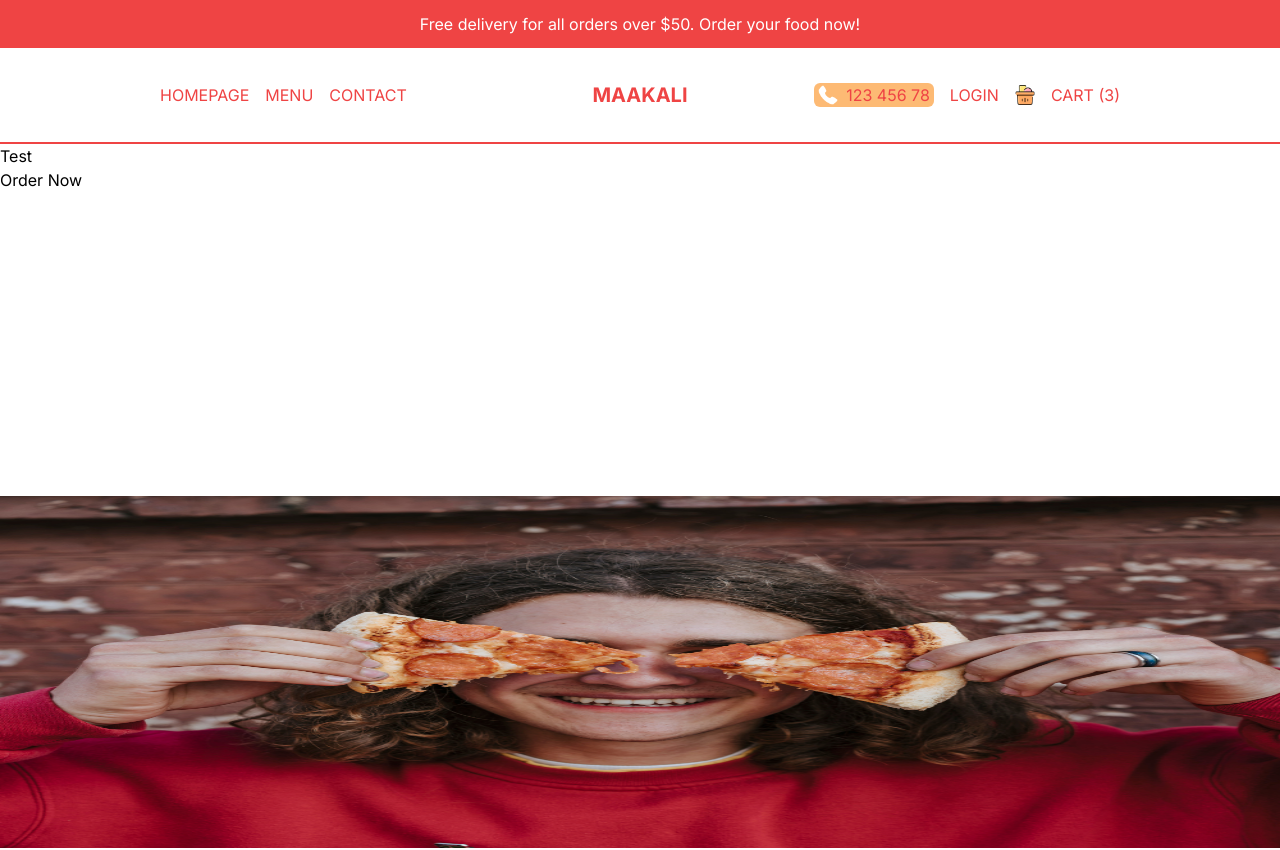
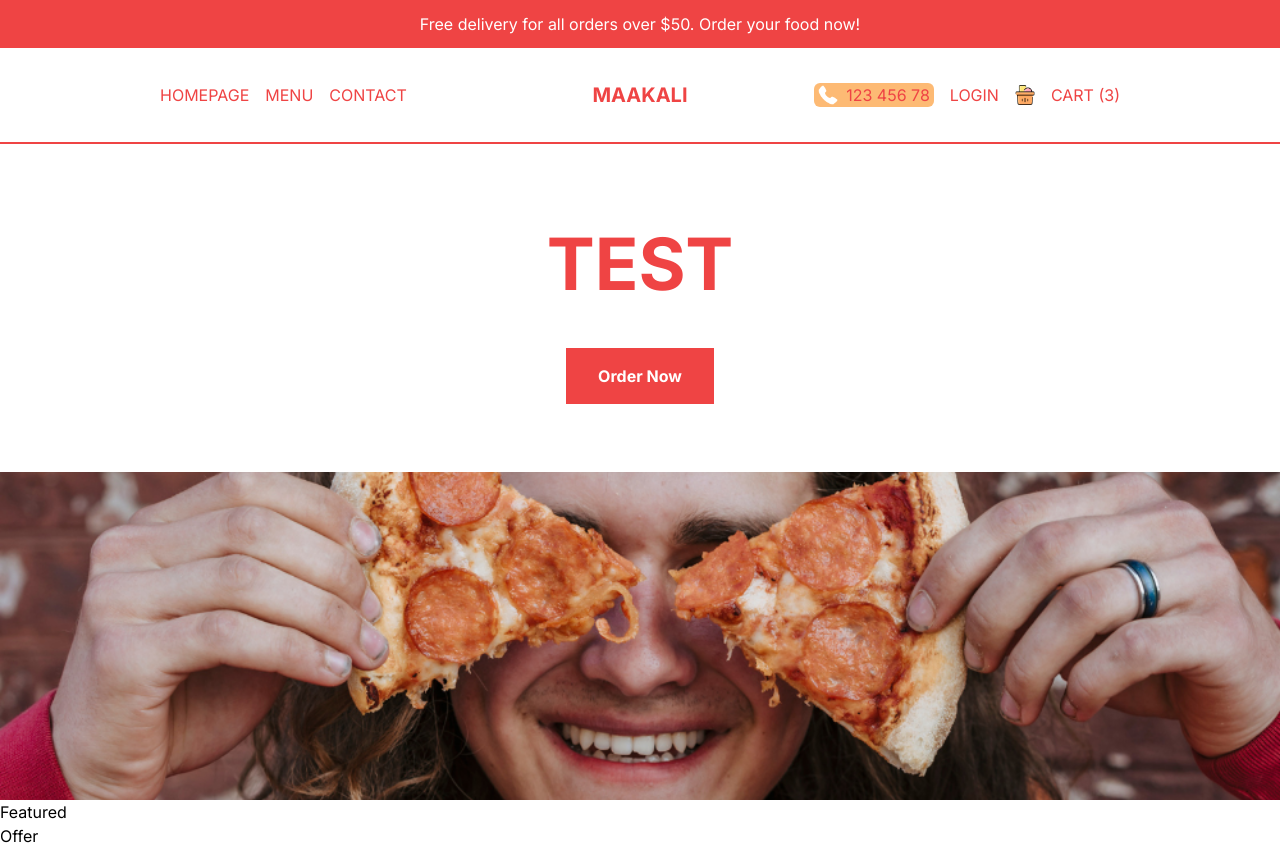
Before and after one commit to Svmpankaj/Restaurant-Food-Delivery-App, a Next.js app: page / in a window 1280 px wide. Shown: the top 850 px of the page. Built offline with nearby package versions, Linux system fonts and the light colour scheme.

Commit message:
adding text data and image respo

```diff
--- a/src/components/Slider.tsx
+++ b/src/components/Slider.tsx
@@ -1,17 +1,38 @@
 import Image from "next/image";
-import React from "react";
+import React, { useState } from "react";
+
+const data = [
+  {
+    id: 1,
+    title: "always fresh & always crispy & always hot",
+    image: "/slide1.png",
+  },
+  {
+    id: 2,
+    title: "we deliver your order wherever you are in NY",
+    image: "/slide2.png",
+  },
+  {
+    id: 3,
+    title: "the best pizza to share with your family",
+    image: "/slide3.png",
+  },
+];
 
 const Slider = () => {
+  const [currentSlide, setCurrentSlide] = useState(0);
   return (
-    <div className="flex flex-col h-[calc(100vh-6rem)]">
+    <div className="flex flex-col h-[calc(100vh-6rem)] md:h-[calc(100vh-9rem)]">
       {/* TEXT CONTAINER  */}
-      <div className="h-1/2">
-        <h1>Test</h1>
-        <button className="">Order Now</button>
+      <div className="h-1/2 flex items-center justify-center flex-col gap-8 text-red-500 font-bold">
+        <h1 className="text-5xl text-center uppercase p-4 md:text-6xl xl:text-7xl">
+          Test
+        </h1>
+        <button className="bg-red-500 text-white py-4 px-8">Order Now</button>
       </div>
       {/* IMAGE CONTAINER  */}
       <div className="w-full h-1/2 relative">
-        <Image src="/slide1.png" alt="" fill />
+        <Image src="/slide1.png" alt="" fill className="object-cover" />
       </div>
     </div>
   );
```
